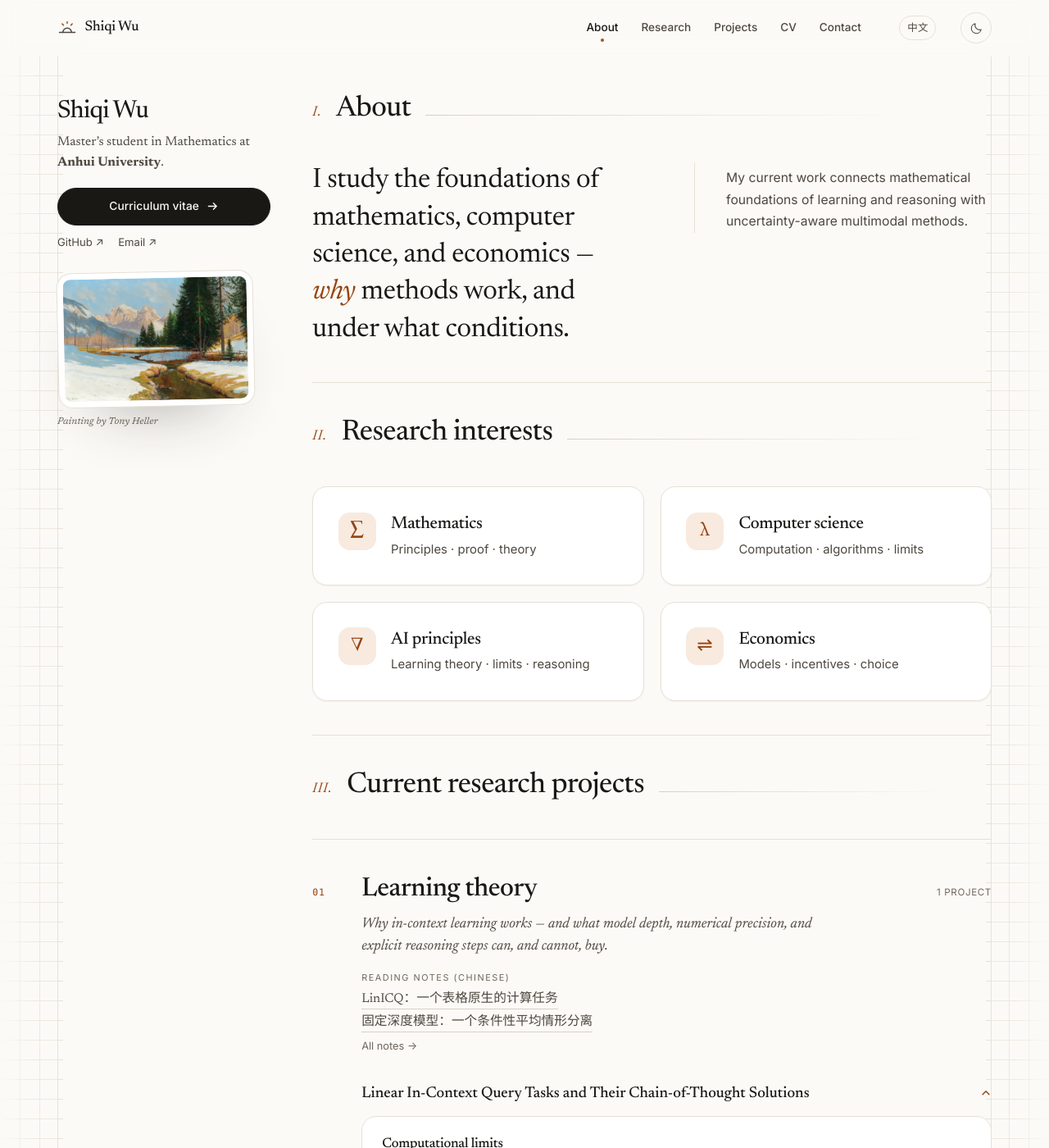
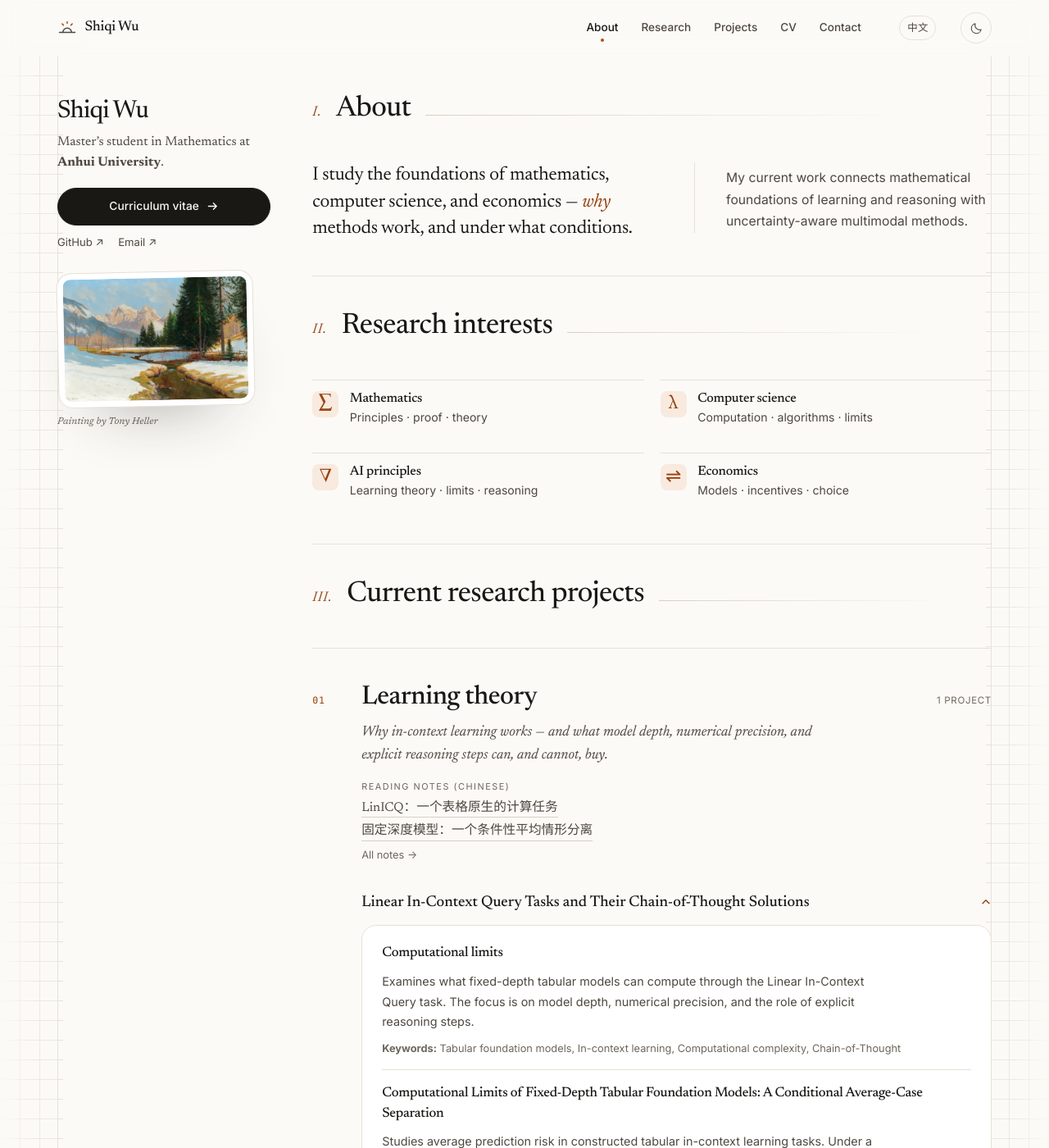
Before and after one commit to Sunrise-57/Sunrise-57.github.io, a Jekyll site: the page built from _pages/about.html, in a window 1280 px wide and 1400 px high. Shown: the whole window at 82% size. Built offline with Jekyll 4.4.1, drawn with Linux system fonts in a browser that asks for light colours.

Commit message:
Compress the About statement and the interest cards
The interests become borderless rows instead of raised cards, and the statement drops a size step, so the projects section reaches the first screen.

```diff
--- a/assets/css/site.css
+++ b/assets/css/site.css
@@ -834,11 +834,11 @@ html[lang="zh-CN"] .cv-hero__name { letter-spacing: -0.01em; }
   align-items: start;
 }
 .about__statement {
-  max-width: 24ch;
+  max-width: 34ch;
   font-family: var(--font-serif);
-  font-size: clamp(1.5rem, 2.7vw, 2.1rem);
+  font-size: clamp(1.2rem, 1.8vw, 1.5rem);
   font-weight: 400;
-  line-height: 1.35;
+  line-height: 1.4;
   letter-spacing: -0.01em;
 }
 .about__statement strong { font-weight: 550; }
@@ -862,33 +862,28 @@ html[lang="zh-CN"] .cv-hero__name { letter-spacing: -0.01em; }
 }
 .interest-card {
   display: grid;
-  grid-template-columns: auto minmax(0, 1fr);
+  grid-template-columns: 2rem minmax(0, 1fr);
   grid-template-rows: auto auto;
   grid-template-areas:
     "glyph title"
     "glyph text";
-  column-gap: 1.15rem;
+  column-gap: 0.85rem;
   row-gap: 0;
   align-content: start;
-  padding: clamp(1.4rem, 2.4vw, 1.9rem);
-  background: var(--paper-raised);
-  border: 1px solid var(--line);
-  border-radius: var(--radius);
-  box-shadow: var(--shadow-sm);
-  transition: border-color 0.3s ease, transform 0.3s ease, box-shadow 0.3s ease;
-}
-.interest-card:hover {
-  transform: translateY(-3px);
-  border-color: var(--line-strong);
-  box-shadow: var(--shadow-md);
-}
+  padding: 0.8rem 0;
+  border-top: 1px solid var(--line);
+  background: none;
+  border-radius: 0;
+  box-shadow: none;
+}
+.interest-card:hover { border-color: var(--line); }
 .interest-card__glyph {
   grid-area: glyph;
   display: inline-flex;
   align-items: center;
   justify-content: center;
-  width: 46px; height: 46px;
-  border-radius: 14px;
+  width: 2rem; height: 2rem;
+  border-radius: 8px;
   background: var(--accent-soft);
   color: var(--accent-ink);
   font-family: var(--font-serif);
@@ -897,15 +892,15 @@ html[lang="zh-CN"] .cv-hero__name { letter-spacing: -0.01em; }
 }
 .interest-card h3 {
   grid-area: title;
-  margin: 0.15rem 0 0.4rem;
-  font-size: 1.32rem;
+  margin: 0 0 0.15rem;
+  font-size: 1rem;
   font-weight: 500;
 }
 .interest-card p {
   grid-area: text;
   color: var(--ink-soft);
-  font-size: 0.93rem;
-  line-height: 1.68;
+  font-size: 0.88rem;
+  line-height: 1.55;
 }
 
 /* Research themes --------------------------------------------------------- */
```
